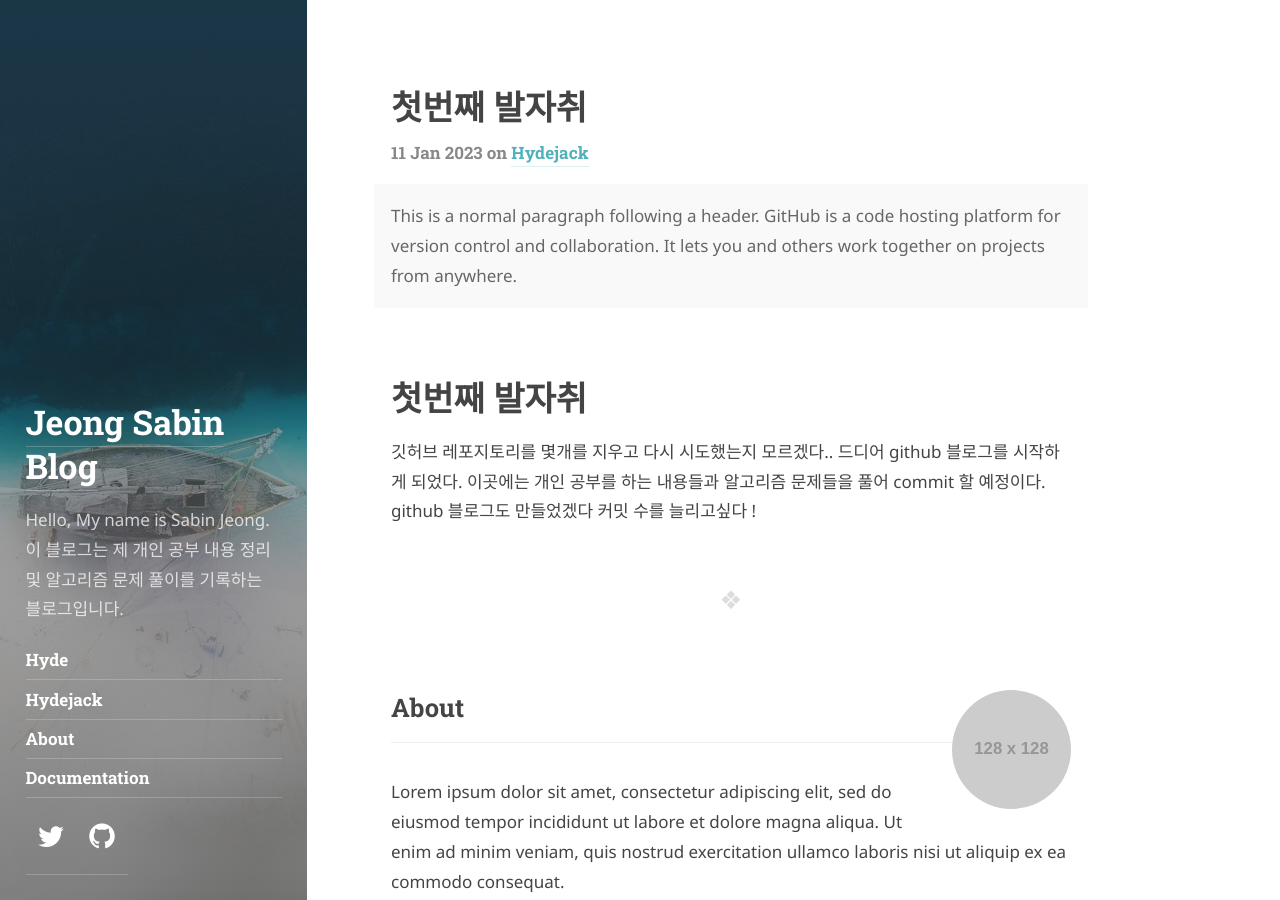
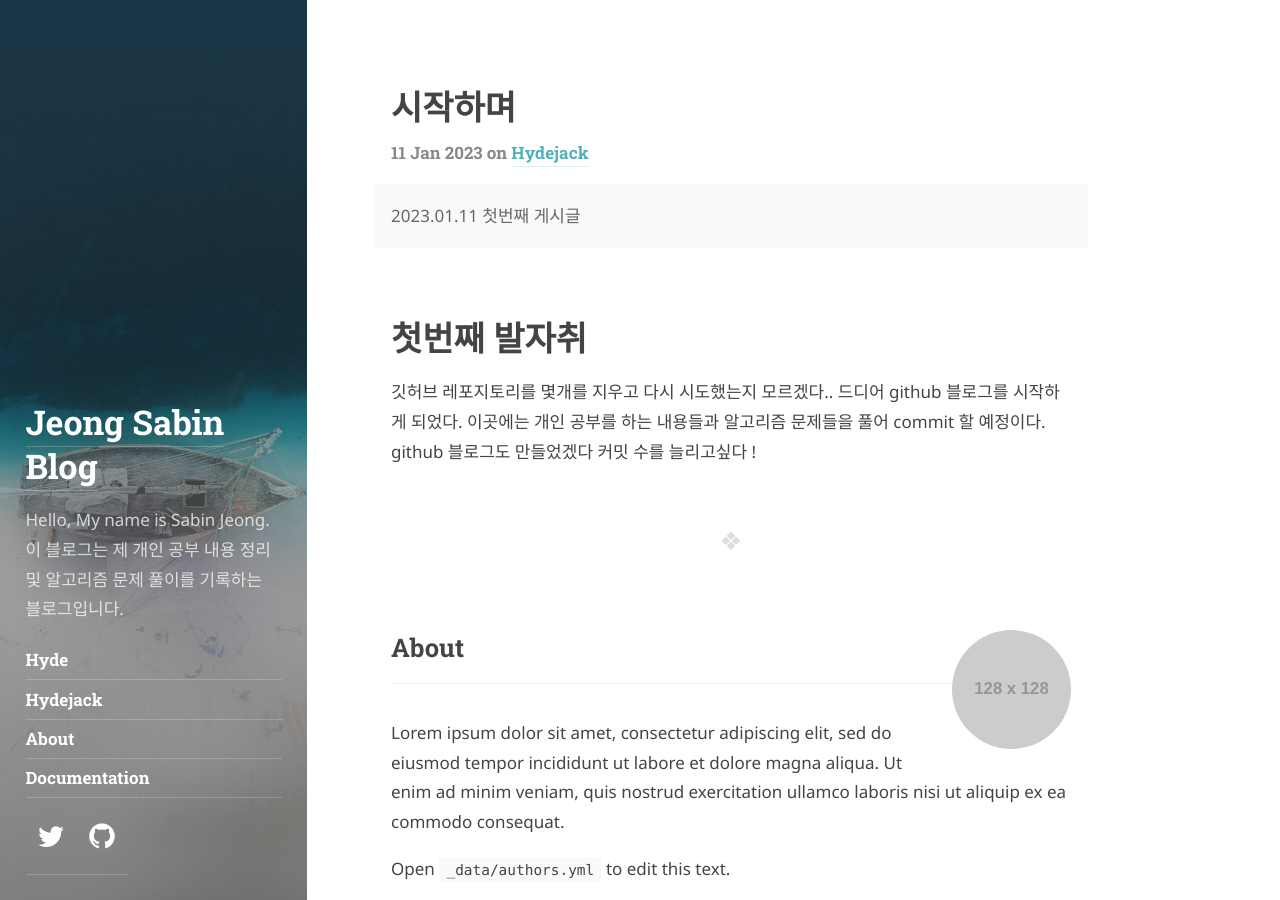
Before and after one commit to JeongSabin/JeongSabin.github.io, a Jekyll site: the page built from _posts/2023-01-11-첫번째-발자취.md, in a window 1280 px wide and 900 px high. Built offline with Jekyll 4.4.1, drawn with Linux system fonts in a browser that asks for light colours; some web fonts are replaced.

Commit message:
first comment edit

```diff
--- a/_posts/2023-01-11-첫번째-발자취.md
+++ b/_posts/2023-01-11-첫번째-발자취.md
@@ -1,10 +1,8 @@
 ---
 layout: post
-title: 첫번째 발자취
+title: 시작하며
 description: >
-  This is a normal paragraph following a header.
-  GitHub is a code hosting platform for version control and collaboration.
-  It lets you and others work together on projects from anywhere.
+  2023.01.11 첫번째 게시글
 tags: [hydejack]
 ---
 
```
